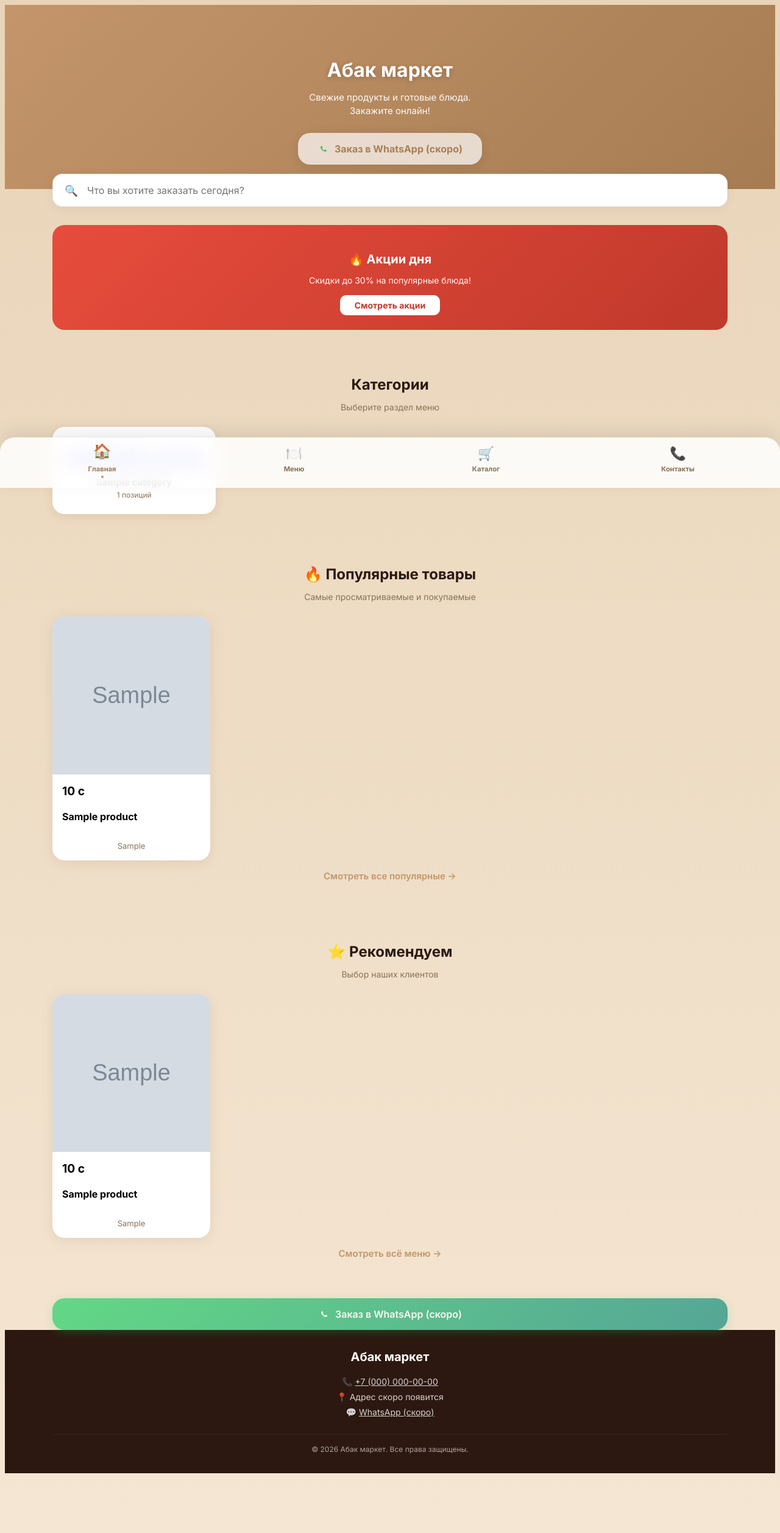
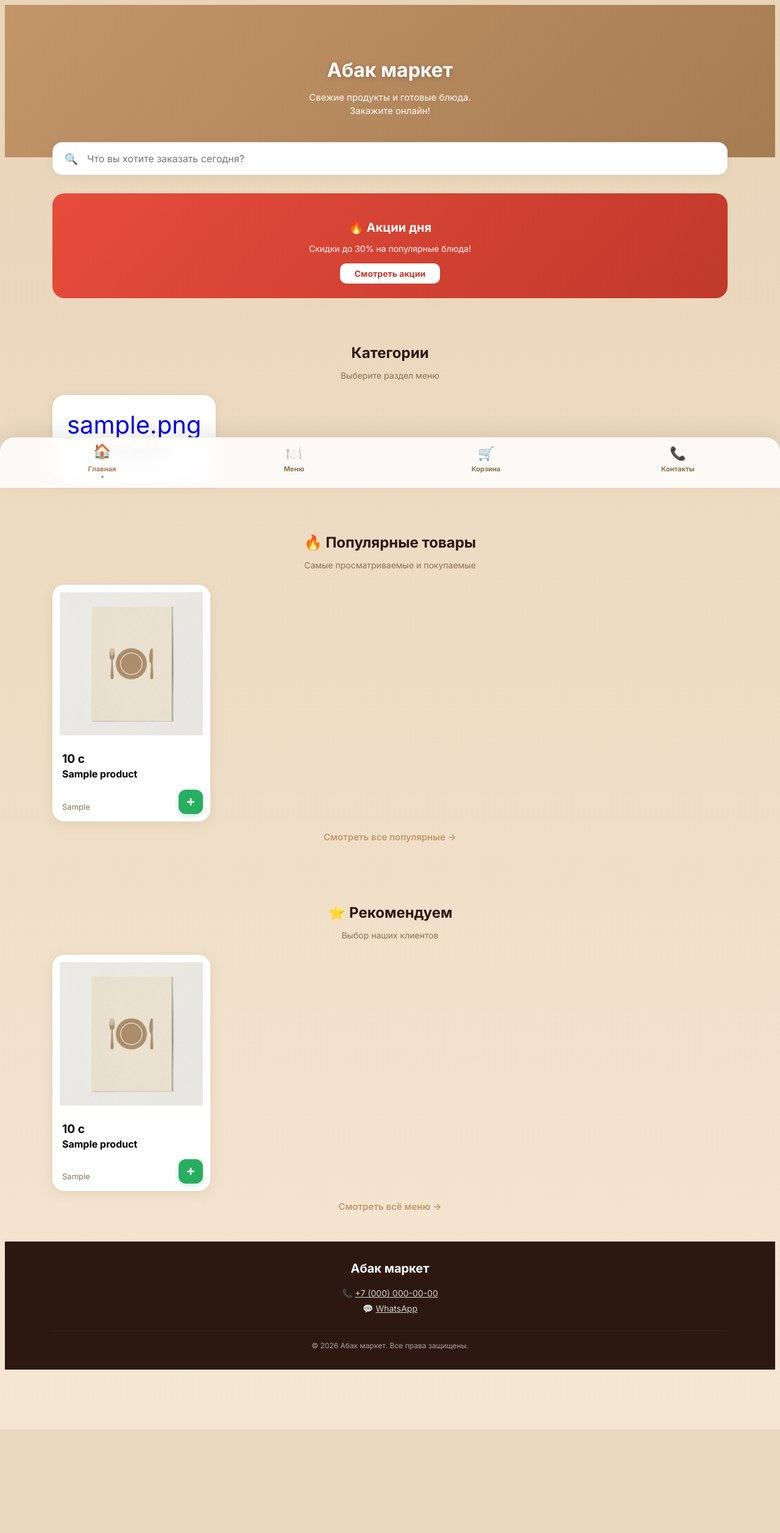
Before and after one commit to ErbolTakhirov/Abak_market, a Django app: page / in a window 1280 px wide. Shown: the whole page at 61% size. After the commit the page ends 2344 px from the top, so only its background shows below. Run offline with Django 4.2, Linux system fonts and the light colour scheme; tables that the repository leaves empty hold one stand-in row (values such as "Sample post"); grey boxes marked "Sample" are stand-in pictures; parts of the project's set-up code (start-up, migrations or seed data) failed here and were passed over.

Commit message:
номер3

```diff
--- a/static/css/menu.css
+++ b/static/css/menu.css
@@ -230,8 +230,13 @@
 .menu-card-image img {
     width: 100%;
     height: 100%;
-    object-fit: cover;
+    object-fit: contain;
+    /* Show full image */
+    background: #fff;
+    padding: 12px;
+    /* Add some breathing room */
     transition: transform 0.3s ease;
+    image-rendering: -webkit-optimize-contrast;
 }
 
 .menu-card:hover .menu-card-image img {
@@ -263,16 +268,21 @@
 /* Card Content */
 .menu-card-content {
     padding: var(--menu-spacing-md);
-    text-align: center;
+    text-align: left;
+    /* Align left for better readability */
+    display: flex;
+    flex-direction: column;
+    gap: var(--menu-spacing-xs);
 }
 
 /* Price - Large and Bold */
 .menu-card-price {
-    font-size: 1.25rem;
+    font-size: 1.35rem;
+    /* Larger price */
     font-weight: 800;
     color: var(--menu-text-dark);
-    margin-bottom: var(--menu-spacing-xs);
-    line-height: 1.2;
+    margin: 0;
+    line-height: 1.1;
 }
 
 .menu-card-price .currency {
@@ -290,17 +300,24 @@
 
 /* Product Name - Bold */
 .menu-card-name {
-    font-size: 0.9375rem;
+    font-size: 1.05rem;
+    /* Slightly larger name */
     font-weight: 700;
     color: var(--menu-text-dark);
-    margin-bottom: var(--menu-spacing-xs);
+    margin: 0;
     line-height: 1.3;
-    min-height: 2.6em;
     display: -webkit-box;
     -webkit-line-clamp: 2;
     line-clamp: 2;
     -webkit-box-orient: vertical;
     overflow: hidden;
+    min-height: 2.7em;
+}
+
+.menu-card-price-row {
+    display: flex;
+    flex-direction: column;
+    gap: 2px;
 }
 
 /* Weight/Volume - Gray */
@@ -308,6 +325,73 @@
     font-size: 0.8125rem;
     color: var(--menu-text-light);
     font-weight: 400;
+}
+
+/* Add to Cart Button - Global */
+.menu-card-add-btn {
+    margin-top: var(--menu-spacing-sm);
+    background: var(--menu-accent);
+    color: white;
+    border: none;
+    border-radius: 12px;
+    padding: 12px;
+    text-align: center;
+    font-weight: 700;
+    font-size: 0.875rem;
+    cursor: pointer;
+    transition: all 0.2s ease;
+    display: block;
+    width: 100%;
+    box-shadow: 0 4px 12px rgba(196, 149, 106, 0.2);
+}
+
+.menu-card-add-btn:active {
+    transform: scale(0.96);
+    background: var(--menu-accent-dark);
+}
+
+/* Mini Add Button (for home page or compact views) */
+.mini-add-btn {
+    position: absolute;
+    bottom: 12px;
+    right: 12px;
+    width: 36px;
+    height: 36px;
+    background: var(--menu-accent);
+    color: white;
+    border: none;
+    border-radius: 50%;
+    display: flex;
+    align-items: center;
+    justify-content: center;
+    cursor: pointer;
+    box-shadow: 0 4px 10px rgba(196, 149, 106, 0.3);
+    transition: all 0.2s cubic-bezier(0.175, 0.885, 0.32, 1.275);
+    z-index: 5;
+    padding: 0;
+}
+
+.mini-add-btn:hover {
+    transform: scale(1.1);
+    background: var(--menu-accent-dark);
+}
+
+.mini-add-btn:active {
+    transform: scale(0.9);
+}
+
+.mini-add-btn svg {
+    width: 20px;
+    height: 20px;
+    stroke: currentColor;
+    stroke-width: 3;
+}
+
+/* Ensure card content has space for absolute button */
+.menu-card-content {
+    position: relative;
+    padding-right: 50px !important;
+    /* Space for the button */
 }
 
 /* ==============================================
@@ -542,18 +626,9 @@
         text-align: left;
     }
 
-    /* Кнопка "В корзину" (зеленая) */
+    /* Кнопка "В корзину" на десктопе унаследует глобальные стили */
     .menu-card-add-btn {
         margin-top: auto;
-        background: #27AE60;
-        color: white;
-        border-radius: 8px;
-        padding: 8px;
-        text-align: center;
-        font-weight: bold;
-        cursor: pointer;
-        display: block;
-        /* Force show */
     }
 }
 
--- a/static/js/cart.js
+++ b/static/js/cart.js
@@ -43,12 +43,17 @@
                 this.addItem(product);
 
                 // Visual feedback
-                const originalIcon = btn.innerHTML;
-                btn.innerHTML = '✅';
+                const isMini = btn.classList.contains('mini-add-btn');
+                const originalContent = btn.innerHTML;
+
+                btn.innerHTML = isMini ? '✅' : '✅ Добавлено!';
                 btn.style.background = '#27ae60';
+                btn.style.borderColor = '#27ae60';
+
                 setTimeout(() => {
-                    btn.innerHTML = originalIcon;
+                    btn.innerHTML = originalContent;
                     btn.style.background = '';
+                    btn.style.borderColor = '';
                 }, 1000);
             }
         });
--- a/templates/base.html
+++ b/templates/base.html
@@ -108,10 +108,6 @@
                             <a href="tel:{{ COMPANY_PHONE }}">{{ COMPANY_PHONE }}</a>
                         </li>
                         <li>
-                            <span class="icon">📍</span>
-                            <span>{{ COMPANY_ADDRESS }}</span>
-                        </li>
-                        <li>
                             <span class="icon">💬</span>
                             <a href="https://wa.me/{{ COMPANY_WHATSAPP|slice:'1:' }}" target="_blank">WhatsApp</a>
                         </li>
--- a/templates/pages/home_menu.html
+++ b/templates/pages/home_menu.html
@@ -30,6 +30,7 @@
 
     <!-- Styles -->
     <link rel="stylesheet" href="{% static 'css/menu.css' %}">
+    <link rel="stylesheet" href="{% static 'css/cart.css' %}">
     <style>
         /* Additional styles for home page */
         .home-hero {
@@ -308,7 +309,7 @@
     </style>
 </head>
 
-<body class="menu-page">
+<body class="menu-page" data-whatsapp="{{ COMPANY_WHATSAPP|slice:'1:' }}">
     <!-- Hero Section -->
     <section class="home-hero">
         <div class="home-hero-content">
@@ -319,13 +320,7 @@
             </p>
 
             <!-- BUTTON DISABLED FOR NOW -->
-            <a href="javascript:void(0)" class="home-cta-btn" style="opacity: 0.7; cursor: default;">
-                <svg viewBox="0 0 24 24">
-                    <path
-                        d="M17.472 14.382c-.297-.149-1.758-.867-2.03-.967-.273-.099-.471-.148-.67.15-.197.297-.767.966-.94 1.164-.173.199-.347.223-.644.075-.297-.15-1.255-.463-2.39-1.475-.883-.788-1.48-1.761-1.653-2.059-.173-.297-.018-.458.13-.606.134-.133.298-.347.446-.52.149-.174.198-.298.298-.497.099-.198.05-.371-.025-.52-.075-.149-.669-1.612-.916-2.207-.242-.579-.487-.5-.669-.51-.173-.008-.371-.01-.57-.01-.198 0-.52.074-.792.372-.272.297-1.04 1.016-1.04 2.479 0 1.462 1.065 2.875 1.213 3.074.149.198 2.096 3.2 5.077 4.487.709.306 1.262.489 1.694.625.712.227 1.36.195 1.871.118.571-.085 1.758-.719 2.006-1.413.248-.694.248-1.289.173-1.413-.074-.124-.272-.198-.57-.347" />
-                </svg>
-                Заказ в WhatsApp (скоро)
-            </a>
+            <!-- BUTTON REMOVED BY USER REQUEST -->
 
         </div>
     </section>
@@ -383,22 +378,10 @@
 
             <div class="menu-grid">
                 {% for product in popular_products|slice:":4" %}
-                <a href="{% url 'catalog:product' product.slug %}" class="menu-card">
-                    {% if product.is_promotional %}
-                    <span class="menu-card-badge">-{{ product.discount_percent }}%</span>
-                    {% elif product.is_new %}
-                    <span class="menu-card-badge new">Новинка</span>
-                    {% elif product.is_featured %}
-                    <span class="menu-card-badge popular">Хит</span>
-                    {% endif %}
-
-                    <div class="menu-card-image">
-                        {% if product.image %}
-                        <img src="{{ product.image.url }}" alt="{{ product.name }}" loading="lazy">
-                        {% else %}
-                        <img src="{% static 'images/no-image.png' %}" alt="{{ product.name }}" loading="lazy">
-                        {% endif %}
-                    </div>
+                <div class="menu-card" id="product-popular-{{ product.id }}">
+                    <a href="{% url 'catalog:product' product.slug %}" class="menu-card-image">
+                        <img src="{{ product.image_url }}" alt="{{ product.name }}" loading="lazy">
+                    </a>
 
                     <div class="menu-card-content">
                         <div class="menu-card-price">
@@ -408,8 +391,17 @@
                         {% if product.weight %}
                         <span class="menu-card-weight">{{ product.weight }}</span>
                         {% endif %}
+
+                        <button class="mini-add-btn add-to-cart-btn" data-id="{{ product.id }}"
+                            data-name="{{ product.name }}" data-price="{{ product.price }}"
+                            data-image="{{ product.image_url }}" aria-label="Добавить в корзину">
+                            <svg viewBox="0 0 24 24" fill="none" stroke="currentColor">
+                                <line x1="12" y1="5" x2="12" y2="19"></line>
+                                <line x1="5" y1="12" x2="19" y2="12"></line>
+                            </svg>
+                        </button>
                     </div>
-                </a>
+                </div>
                 {% endfor %}
             </div>
 
@@ -429,20 +421,10 @@
 
             <div class="menu-grid">
                 {% for product in featured_products|slice:":4" %}
-                <a href="{% url 'catalog:product' product.slug %}" class="menu-card">
-                    {% if product.is_promotional %}
-                    <span class="menu-card-badge">-{{ product.discount_percent }}%</span>
-                    {% elif product.is_new %}
-                    <span class="menu-card-badge new">Новинка</span>
-                    {% endif %}
-
-                    <div class="menu-card-image">
-                        {% if product.image %}
-                        <img src="{{ product.image.url }}" alt="{{ product.name }}" loading="lazy">
-                        {% else %}
-                        <img src="{% static 'images/no-image.png' %}" alt="{{ product.name }}" loading="lazy">
-                        {% endif %}
-                    </div>
+                <div class="menu-card" id="product-featured-{{ product.id }}">
+                    <a href="{% url 'catalog:product' product.slug %}" class="menu-card-image">
+                        <img src="{{ product.image_url }}" alt="{{ product.name }}" loading="lazy">
+                    </a>
 
                     <div class="menu-card-content">
                         <div class="menu-card-price">
@@ -452,8 +434,17 @@
                         {% if product.weight %}
                         <span class="menu-card-weight">{{ product.weight }}</span>
                         {% endif %}
+
+                        <button class="mini-add-btn add-to-cart-btn" data-id="{{ product.id }}"
+                            data-name="{{ product.name }}" data-price="{{ product.price }}"
+                            data-image="{{ product.image_url }}" aria-label="Добавить в корзину">
+                            <svg viewBox="0 0 24 24" fill="none" stroke="currentColor">
+                                <line x1="12" y1="5" x2="12" y2="19"></line>
+                                <line x1="5" y1="12" x2="19" y2="12"></line>
+                            </svg>
+                        </button>
                     </div>
-                </a>
+                </div>
                 {% endfor %}
             </div>
 
@@ -463,14 +454,7 @@
         </section>
         {% endif %}
 
-        <!-- WhatsApp Order Button -->
-        <a href="javascript:void(0)" class="menu-order-btn" style="opacity: 0.7; cursor: default;">
-            <svg viewBox="0 0 24 24" fill="currentColor" style="width:1.25rem;height:1.25rem;">
-                <path
-                    d="M17.472 14.382c-.297-.149-1.758-.867-2.03-.967-.273-.099-.471-.148-.67.15-.197.297-.767.966-.94 1.164-.173.199-.347.223-.644.075-.297-.15-1.255-.463-2.39-1.475-.883-.788-1.48-1.761-1.653-2.059-.173-.297-.018-.458.13-.606.134-.133.298-.347.446-.52.149-.174.198-.298.298-.497.099-.198.05-.371-.025-.52-.075-.149-.669-1.612-.916-2.207-.242-.579-.487-.5-.669-.51-.173-.008-.371-.01-.57-.01-.198 0-.52.074-.792.372-.272.297-1.04 1.016-1.04 2.479 0 1.462 1.065 2.875 1.213 3.074.149.198 2.096 3.2 5.077 4.487.709.306 1.262.489 1.694.625.712.227 1.36.195 1.871.118.571-.085 1.758-.719 2.006-1.413.248-.694.248-1.289.173-1.413-.074-.124-.272-.198-.57-.347" />
-            </svg>
-            Заказ в WhatsApp (скоро)
-        </a>
+        <!-- WhatsApp Order Button REMOVED BY USER REQUEST -->
     </div>
 
     <!-- Footer -->
@@ -478,9 +462,8 @@
         <div class="menu-container">
             <div class="home-footer-logo">{{ COMPANY_NAME }}</div>
             <div class="home-footer-info">
-                📞 <a href="javascript:void(0)" style="cursor: default;">{{ COMPANY_PHONE }}</a><br>
-                📍 {{ COMPANY_ADDRESS }}<br>
-                💬 <a href="javascript:void(0)" style="cursor: default;">WhatsApp (скоро)</a>
+                📞 <a href="tel:{{ COMPANY_PHONE }}">{{ COMPANY_PHONE }}</a><br>
+                💬 <a href="https://wa.me/{{ COMPANY_WHATSAPP|slice:'1:' }}" target="_blank">WhatsApp</a>
             </div>
             <div class="home-footer-copy">
                 © {% now "Y" %} {{ COMPANY_NAME }}. Все права защищены.
@@ -498,9 +481,9 @@
             <span>🍽️</span>
             Меню
         </a>
-        <a href="{% url 'catalog:list' %}">
+        <a href="javascript:void(0)" class="open-cart">
             <span>🛒</span>
-            Каталог
+            Корзина
         </a>
         <a href="{% url 'contacts' %}">
             <span>📞</span>
@@ -512,6 +495,8 @@
     <!--
     <a href="..." class="menu-float-btn" ...></a>
     -->
+    <!-- Shopping Cart Logic -->
+    <script src="{% static 'js/cart.js' %}"></script>
     <!-- Smart Search (autocomplete) -->
     <script src="{% static 'js/search.js' %}"></script>
 </body>
```
Also changed, not shown: templates/catalog/catalog_list_menu.html (+11 -25 lines), templates/catalog/product_detail_menu.html (+7 -5 lines), templates/pages/contacts.html (+2 -7 lines), templates/pages/contacts_menu.html (+1 -16 lines).
